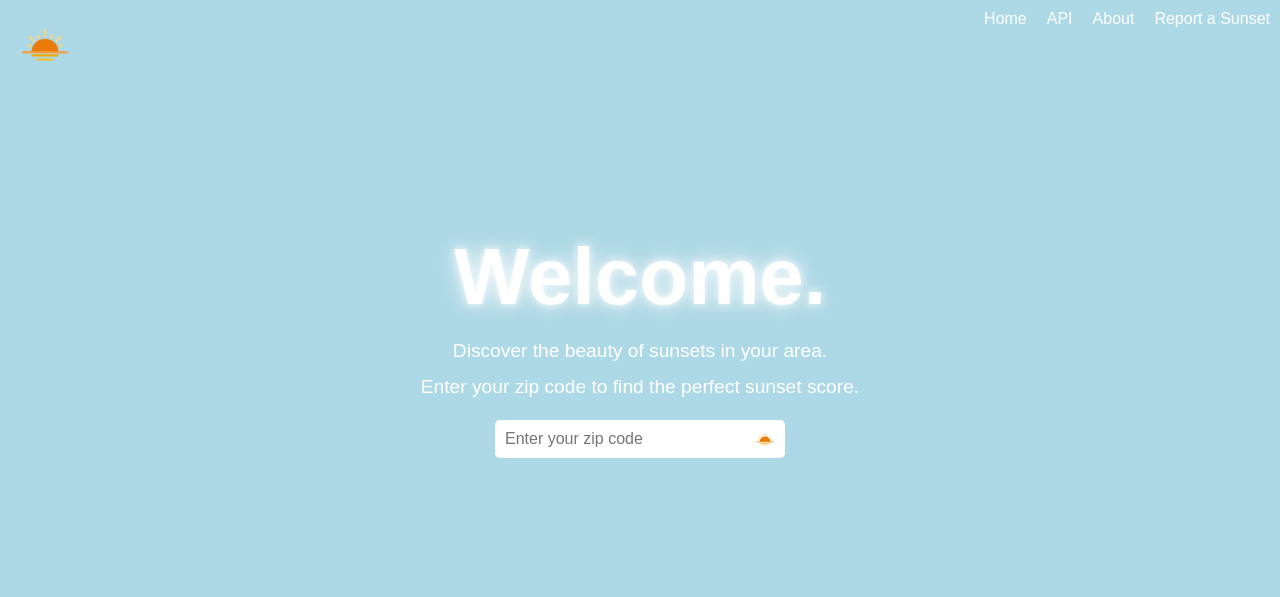
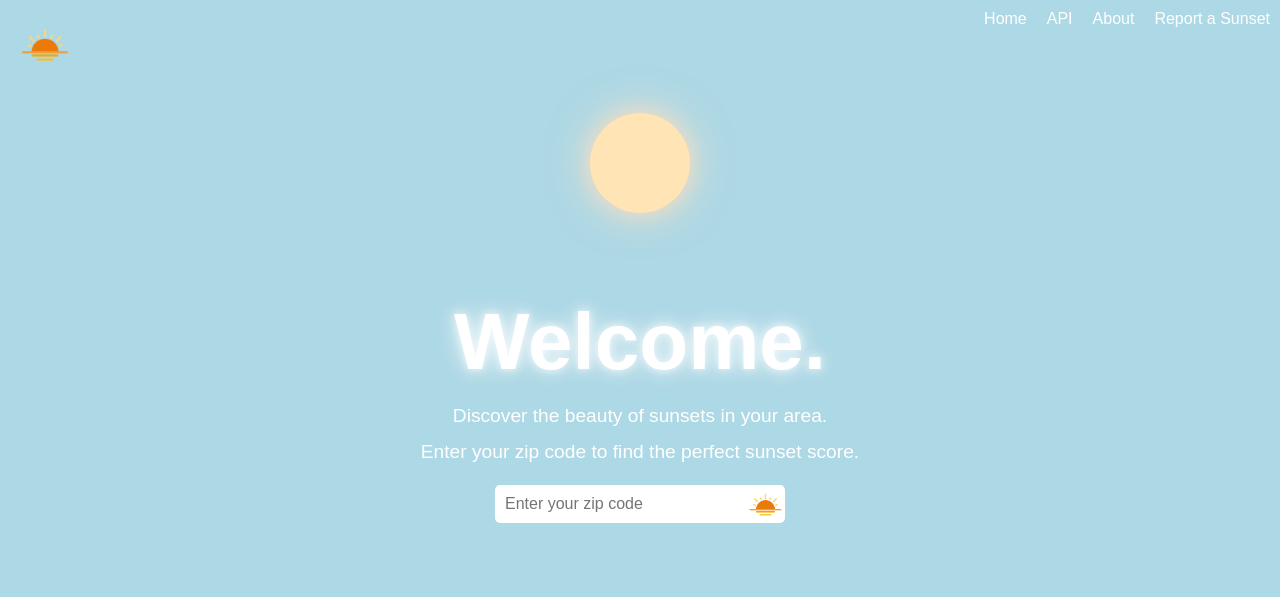
Before and after one commit to RyneAcheson/Sunset-Quality-Predictor, a Flask app: page / in a window 1280 px wide. Shown: the top 597 px of the page. Run offline with Flask 3, Linux system fonts and the light colour scheme.

Commit message:
website background

```diff
--- a/static/style.css
+++ b/static/style.css
@@ -64,6 +64,19 @@ body {
     width: 100%;
 }
 
+/* Background styling */
+.sun {
+    width: 100px;
+    height: 100px;
+    background-color: #ffe4b5;
+    border-radius: 50%;
+    box-shadow:
+        0 0 20px rgba(255, 218, 185, 0.8),
+        0 0 40px rgba(255, 228, 196, 0.5),
+        0 0 60px rgba(255, 239, 213, 0.4);
+    margin-bottom: 20px;
+}
+
 /* Welcome Text and Search Box */
 .welcome-container {
     display: flex;
@@ -121,8 +134,8 @@ body {
 }
 
 .search-box button img {
-    width: 20px;
-    height: 20px;
+    width: 35px;
+    height: 35px;
 }
 
 /* Background */
--- a/templates/index.html
+++ b/templates/index.html
@@ -9,7 +9,7 @@
 <body class="{% if score is defined %}result-background{% else %}default-background{% endif %}">
 
     <div class="logo-container">
-        <img src="..\assets\sunset.png" alt="Logo" class="logo">
+        <img src="{{ url_for('static', filename='sunset.png') }}" alt="Logo" class="logo">
     </div>
 
     <ul class="nav-links">
@@ -20,28 +20,17 @@
     </ul>
 
     <div class="welcome-container">
+        <div class="sun"></div>
         <h1 class="welcome-text">Welcome.</h1>
         <p class="welcome-subtext">Discover the beauty of sunsets in your area.</p>
         <p class="welcome-subtext">Enter your zip code to find the perfect sunset score.</p>
         <form class="search-box" action="{{ url_for('check_sunset') }}" method="post">
             <input type="text" name="zipcode" placeholder="Enter your zip code" required>
             <button type="submit">
-                <img src="..\assets\sunset.png" alt = "Search" />
+                <img src="{{ url_for('static', filename='sunset.png') }}" alt = "Search" />
             </button>
         </form>
     </div>
-<!--
-    <div class="sunset-container">
-        <h1>Check Your Sunset Score!</h1>
-        {% if error %}
-            <p style="color:red;">{{ error }}</p>
-        {% endif %}
-        <form action="{{ url_for('check_sunset') }}" method="post">
-            <input type="text" name="zipcode" placeholder="Enter Zip Code" required>
-            <button type="submit">Get Score</button>
-        </form>
-    </div>
--->
     {% if score is defined %}
         <div class="result-container">
             <h2>Sunset Score: {{ score }}</h2>
```
Also changed, not shown: static/sunset.png (added).
